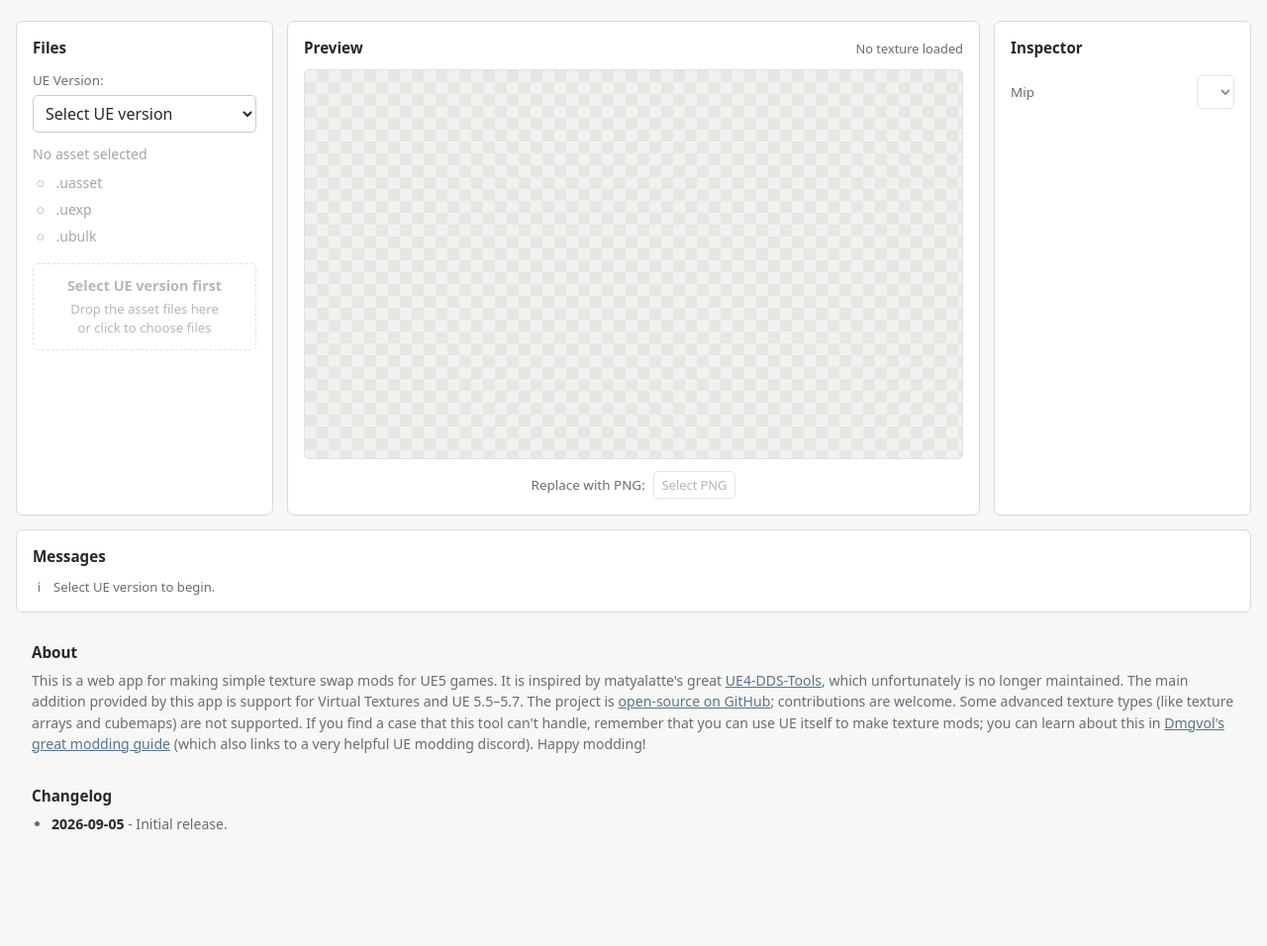
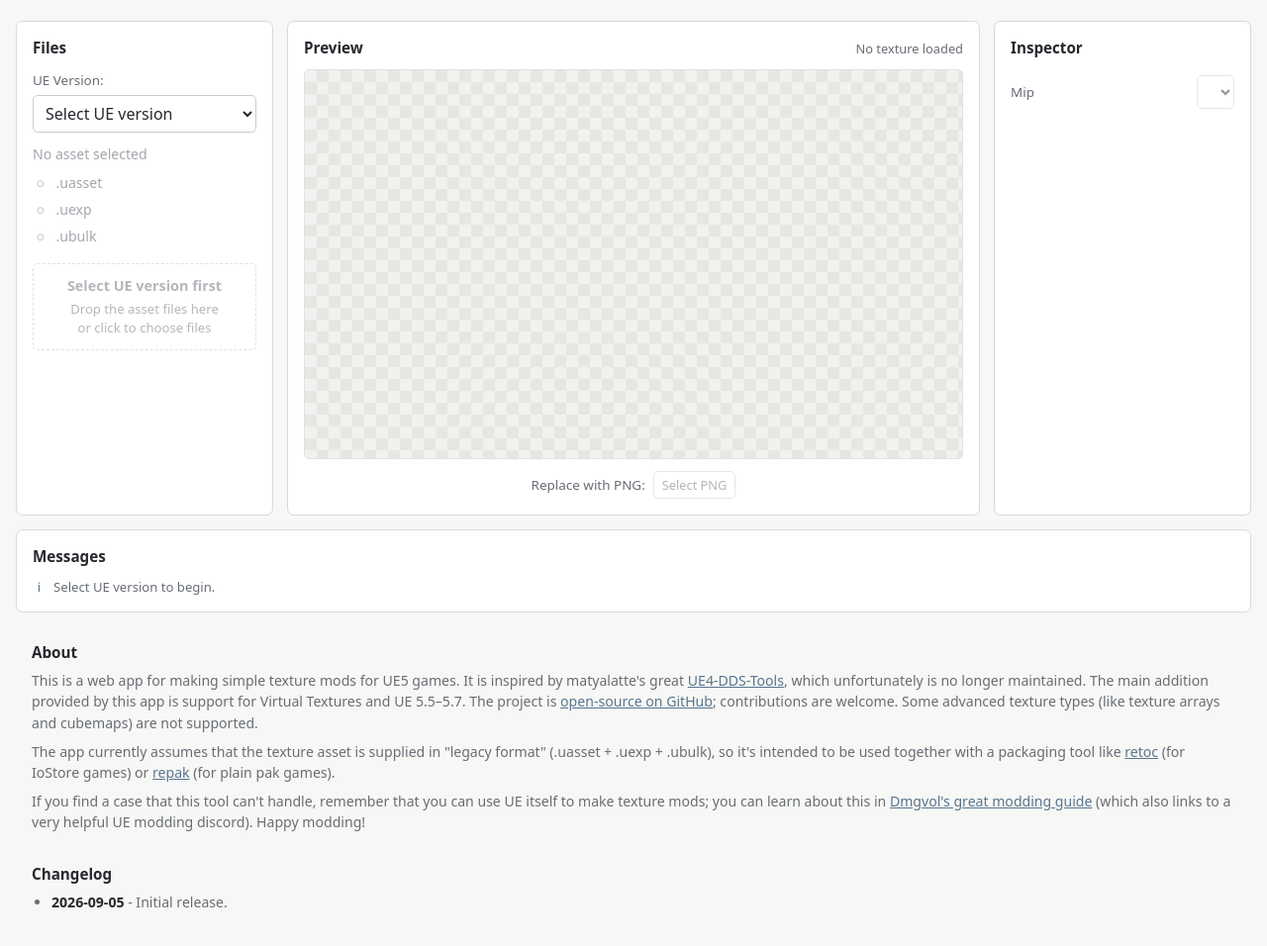
Before and after one commit to hypermodule/utexturetools, a website with bundled scripts: page index.html in a window 1280 px wide. Shown: the part 90-1046 px from the top of the page at 99% size. Before the commit the page ends 989 px from the top, so only its background shows below. Built offline with nearby package versions, Linux system fonts and the light colour scheme.

Commit message:
Update readme and about section

```diff
--- a/index.html
+++ b/index.html
@@ -109,14 +109,23 @@
     <section class="about-panel">
       <h2>About</h2>
       <p>
-        This is a web app for making simple texture swap mods for UE5 games.
+        This is a web app for making simple texture mods for UE5 games.
         It is inspired by matyalatte's great
         <a href="https://github.com/matyalatte/UE4-DDS-Tools" target="_blank">UE4-DDS-Tools</a>,
         which unfortunately is no longer maintained. The main addition provided by this app is
         support for Virtual Textures and UE 5.5–5.7. The project is
         <a href="https://github.com/hypermodule/utexturetools" target="_blank">open-source on
           GitHub</a>; contributions are welcome. Some advanced texture types (like texture arrays
-        and cubemaps) are not supported. If you find a case that this tool can't handle, remember
+        and cubemaps) are not supported.
+      </p>
+      <p>
+        The app currently assumes that the texture asset is supplied in "legacy format"
+        (.uasset + .uexp + .ubulk), so it's intended to be used together with a packaging
+        tool like <a href="https://github.com/trumank/retoc" target="_blank">retoc</a>
+        (for IoStore games) or <a href="https://github.com/trumank/repak" target="_blank">repak</a>
+        (for plain pak games).
+      </p>
+      <p>If you find a case that this tool can't handle, remember
         that you can use UE itself to make texture mods; you can learn about this in
         <a href="https://github.com/Dmgvol/UE_Modding" target="_blank">Dmgvol's great modding
         guide</a> (which also links to a very helpful UE modding discord). Happy modding!
--- a/style.css
+++ b/style.css
@@ -416,6 +416,10 @@ select:disabled { opacity: 0.5; }
     color: var(--color-accent);
 }
 
+.about-panel p + p {
+    margin-top: 8px;
+}
+
 .changelog-list {
     margin: 0;
     padding-left: 1.25rem;
```
Also changed, not shown: README.md.
